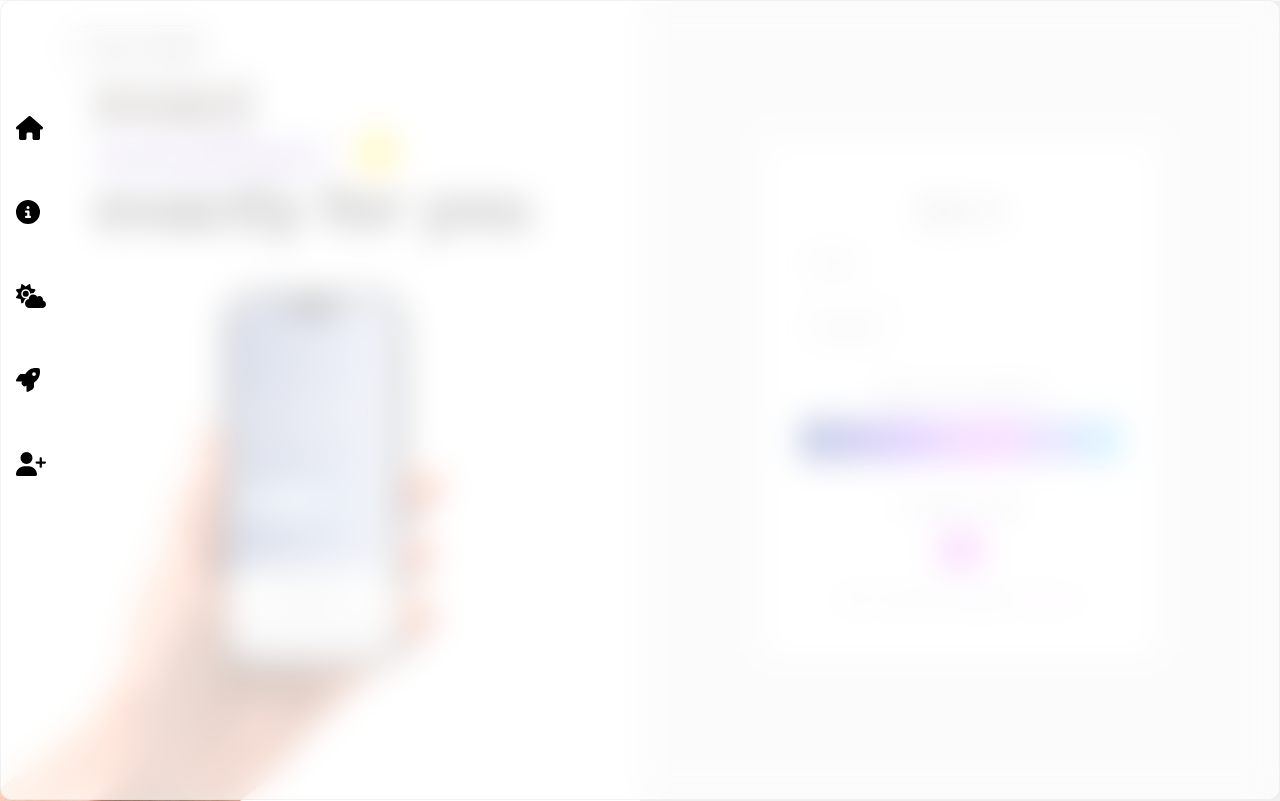
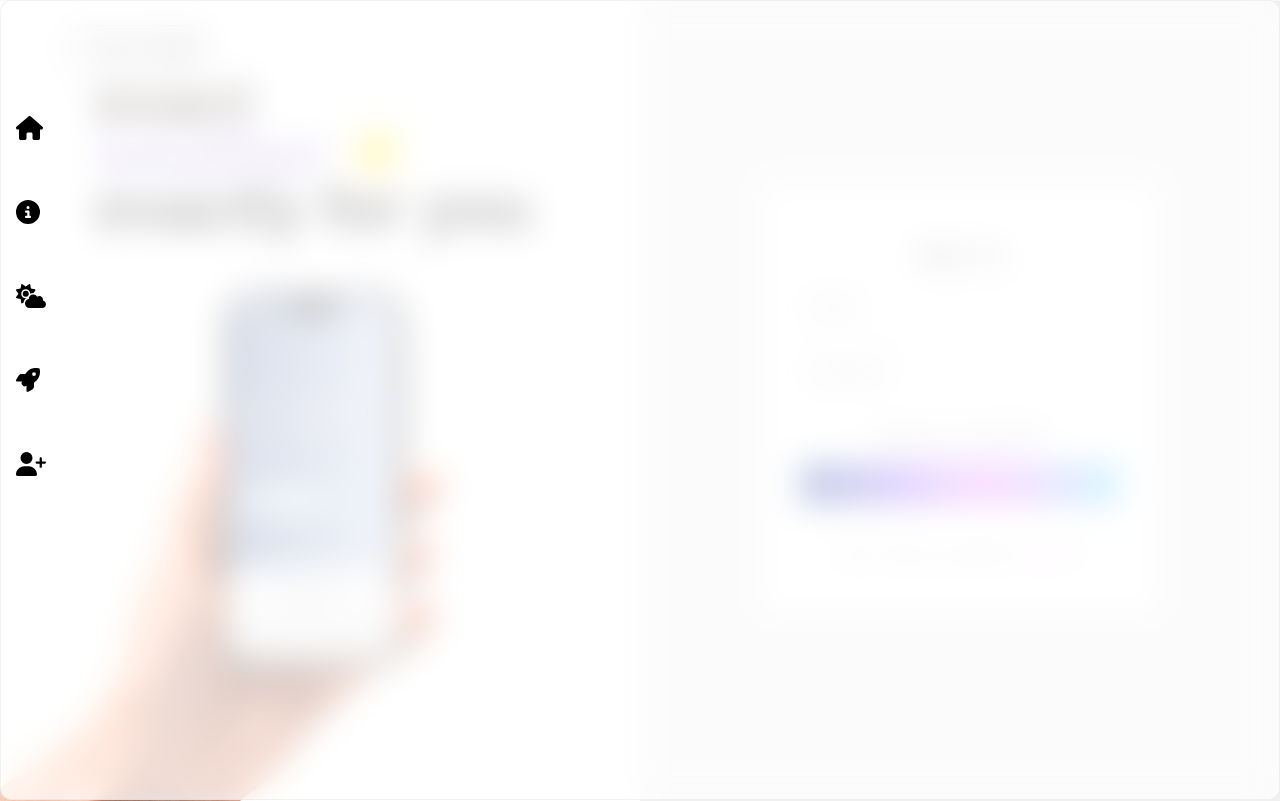
Before and after one commit to simlu2000/wapa_app, a React (Create React App) app: page /SignUpScreen in a window 1280 px wide. Built offline with nearby package versions, Linux system fonts and the light colour scheme; no server answers.

Commit message:
Update SignUpScreen.js

```diff
--- a/src/Screens/SignUpScreen.js
+++ b/src/Screens/SignUpScreen.js
@@ -176,12 +176,12 @@ const SignUpScreen = () => {
               {isSignUp ? 'Sign Up' : 'Sign In'}
             </button>
           </form>
-          <div id="social-login">
+          {/*<div id="social-login">
             <p>Or sign in with</p>
             <button className="google-btn" onClick={signInWithGoogle}>
             <FontAwesomeIcon icon={faGooglePlusG} />
             </button>
-          </div>
+          </div> */}
           <p className="toggle-text">
             {isSignUp ? 'Already have an account?' : "Don't have an account?"}{' '}
             <span onClick={toggleForm} className="toggle-link">
```
